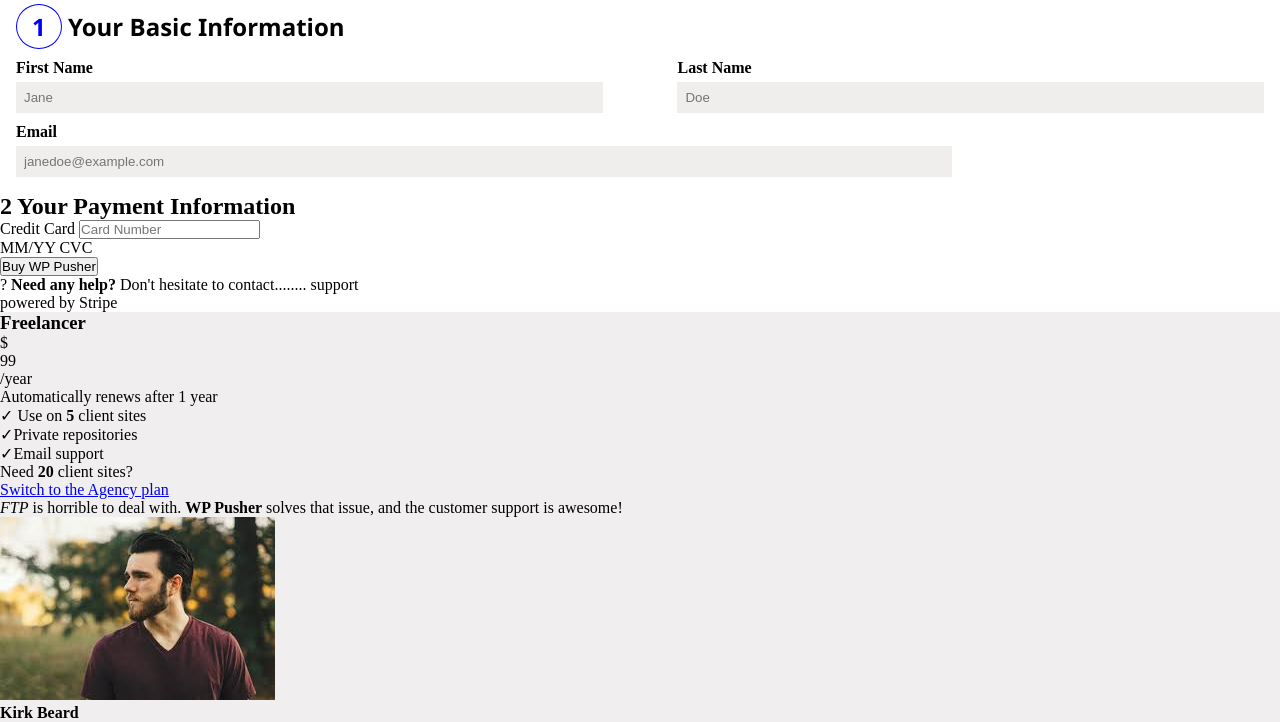
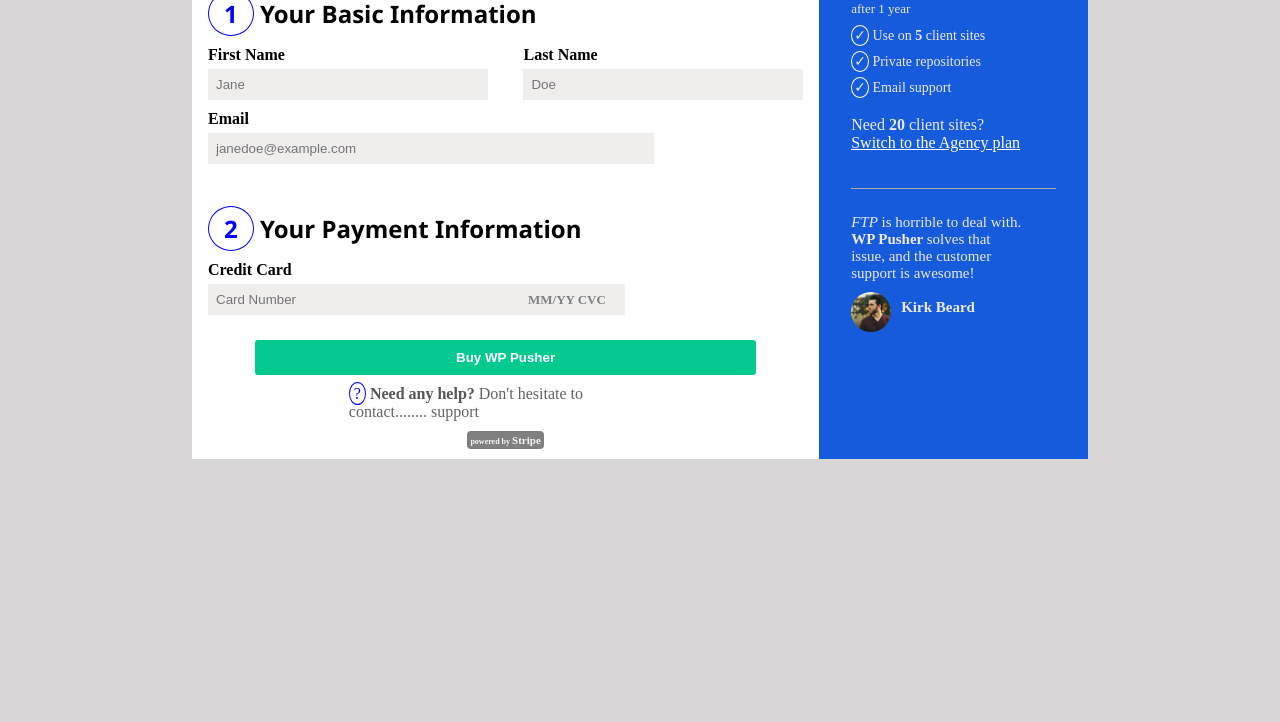
Before and after one commit to Iconvibes/month2assignmet-Alt, a plain HTML site: page assignment5/index.html in a window 1280 px wide. Shown: the part 204-926 px from the top of the page. After the commit the page ends 800 px from the top, so only its background shows below. Drawn offline with Linux system fonts and the light colour scheme.

Commit message:
finished assignment 5

```diff
--- a/assignment5/index.html
+++ b/assignment5/index.html
@@ -1,13 +1,12 @@
 <!DOCTYPE html>
 <html lang="en">
   <head>
-  <meta charset="UTF-8">
-  <meta name="viewport" content="width=device-width, initial-scale=1.0">
-  <link rel="stylesheet" href="style.css">
+    <meta charset="UTF-8" />
+    <meta name="viewport" content="width=device-width, initial-scale=1.0" />
+    <link rel="stylesheet" href="style.css" />
     <title>WP Pusher</title>
   </head>
   <body>
-
     <section>
       <header>
         <nav class="navigation">
@@ -27,91 +26,92 @@
 
       <!-- main checkout page -->
       <main>
-
         <div class="check">
           <h1>Checkout</h1>
           <!-- first form -->
           <div class="info">
             <h2><span>1</span> Your Basic Information</h2>
             <form action="">
-
               <div class="name">
-
                 <div>
                   <label for="">First Name</label>
-            <input type="text" placeholder="Jane">
+                  <input type="text" placeholder="Jane" />
                 </div>
 
                 <div>
                   <label for="">Last Name</label>
-            <input type="text" placeholder="Doe">
+                  <input type="text" placeholder="Doe" />
                 </div>
-
               </div>
 
               <div class="email">
                 <label for="">Email</label>
-             <input type="text" placeholder="janedoe@example.com">
+                <input type="text" placeholder="janedoe@example.com" />
               </div>
-
             </form>
           </div>
 
-
           <!-- second form -->
-        <div>
-          <h2><span>2 </span>Your Payment Information</h2>
+          <div class="payment">
+            <h2><span>2</span> Your Payment Information</h2>
             <form action="">
+              <div class="mail">
                 <label for="">Credit Card</label>
-            <input type="text" placeholder="Card Number">
+                <input type="text" placeholder="Card Number" />
                 <p>MM/YY CVC</p>
+              </div>
             </form>
           </div>
 
           <button type="submit">Buy WP Pusher</button>
 
-        <p><span>?</span> <b>Need any help?</b> Don't hesitate to contact........ support</p>
+          <p class="support">
+            <span>?</span> <b>Need any help?</b> Don't hesitate to
+            contact........ support
+          </p>
 
-        <p>powered by <span>Stripe</span></p>
+          <p id="stripe">powered by <span>Stripe</span></p>
         </div>
 
         <!-- freelance div -->
-      <div>
+        <div class="freelance">
           <!-- freelance top -->
-       <div>
+          <div class="freelance-top">
             <h3>Freelancer</h3>
 
-        <div>
+            <div id="price">
               <p>$</p>
               <p>99</p>
               <p>/year</p>
             </div>
 
-        <p>Automatically renews after 1 year</p>
+            <p id="auto">Automatically renews after 1 year</p>
 
-        <ul>
+            <ul id="list">
               <li><span>&check;</span> Use on <b>5</b> client sites</li>
-          <li><span>&check;</span>Private repositories</li>
-          <li><span>&check;</span>Email support</li>
+              <li><span>&check;</span> Private repositories</li>
+              <li><span>&check;</span> Email support</li>
             </ul>
 
-        <p>Need <b>20</b> client sites? <br>
-        <a href="#">Switch to the Agency plan</a></p>
+            <p class="client">
+              Need <b>20</b> client sites? <br />
+              <a href="#">Switch to the Agency plan</a>
+            </p>
           </div>
 
           <!-- freelance bottom -->
+          <div class="freelance-bottom">
+            <p>
+              <i>FTP</i> is horrible to deal with. <b>WP Pusher </b>solves that
+              issue, and the customer support is awesome!
+            </p>
             <div>
-          <p><i>FTP</i> is horrible to deal with. <b>WP Pusher </b>solves that issue, and the customer support is awesome!</p>
-          <div>
-            <img src="./images/avatar.jpg" alt="">
+              <img src="./images/avatar.jpg" alt="" />
               <p><b>Kirk Beard</b></p>
             </div>
           </div>
         </div>
-
       </main>
     </section>
-
-
   </body>
 </html>
--- a/assignment5/style.css
+++ b/assignment5/style.css
@@ -4,7 +4,7 @@
   box-sizing: border-box;
 }
 body{
-  background: rgb(240, 238, 238);
+  background: rgb(216, 214, 214);
 }
 
 header{
@@ -40,13 +40,18 @@ header{
   border-radius: 5px;
 }
 
-/* main{
-
-} */
+main{
+  display: flex;
+  align-items: stretch;
+  width: 70%;
+  margin: 1.2rem auto;
+}
 
 .check{
   background: white;
-  margin-top: 2rem;
+  width: 70%;
+
+  /* margin-top: 2rem; */
 }
 .check h1{
   text-shadow: 2px 1px 1px lightgray;
@@ -56,6 +61,7 @@ header{
 }
 .info{
   padding:1rem ;
+  margin-bottom: 1rem;
 }
 .info h2{
   font-weight: 600;
@@ -96,3 +102,155 @@ header{
 .email input{
   width: 75%;
 }
+
+.payment{
+  padding:1rem ;
+  margin-bottom: 1rem;
+}
+.payment h2{
+  font-weight: 600;
+  font-family: 'Segoe UI', Tahoma, Geneva, Verdana, sans-serif;
+  margin-bottom: 1rem;
+}
+.payment h2 span{
+  color: blue;
+  padding: 5px 15px;
+  border: 1px solid blue;
+  border-radius: 50%;
+  font-weight: bold;
+}
+.mail label{
+ display: block;
+ font-weight: bold;
+ margin-bottom: 5px;
+}
+.mail input{
+  background: rgb(240, 237, 237);
+  border: none;
+  padding: 8px;
+  width: 70%;
+}
+.mail p{
+  color: gray;
+  font-weight: 600;
+  font-size: small;
+  margin-top: -23px;
+  margin-left:20rem;
+}
+
+button{
+  background: rgb(5, 202, 143);
+  padding: 10px;
+  display: block;
+  width: 80%;
+  margin: 10px auto;
+  border: none;
+  border-radius: 3px;
+  font-weight: bold;
+  color: white;
+}
+.support{
+  color: rgb(100, 99, 99);
+  width: 50%;
+  margin: 10px auto;
+}
+.support span{
+  border: 1px solid blue;
+  padding: 2px 4px;
+  border-radius: 50%;
+  color: blue;
+}
+.support b{
+  color: rgb(88, 87, 87);
+}
+#stripe{
+  background: gray;
+  width: fit-content;
+  padding: 3px;
+  border-radius: 4px;
+  margin: 10px auto;
+  color: whitesmoke;
+  font-size: 8px;
+  font-weight: 800;
+}
+#stripe span{
+  font-size: 11px;
+}
+
+.freelance{
+  width: 30%;
+  padding: 2rem;
+  background: rgb(21, 91, 219);
+  color: rgb(238, 233, 233);
+}
+.freelance-top{
+  padding-bottom: 1rem;
+  border-bottom: 0.1rem solid rgb(173, 172, 172);
+}
+.freelance-top h3{
+  font-size: 18px;
+  font-weight: 500;
+  margin: 5px 0;
+}
+#price{
+  display: flex;
+  gap: 5px;
+}
+#price p:nth-child(1){
+  font-size: 15px;
+  margin-top: 3px;
+}
+#price p:nth-child(2){
+  font-size: 35px;
+  font-weight: 100;
+}
+#price p:nth-child(3){
+  font-size: 13px;
+  align-self: flex-end;
+  margin-bottom: 5px;
+}
+#auto{
+  font-size: 13px;
+  font-weight: 400;
+  width: 60%;
+}
+
+#list{
+  list-style: none;
+  font-size: 14px;
+  margin: 10px 0;
+}
+#list li{
+  margin-bottom: 9px;
+}
+#list li span {
+  border: 1px solid white;
+  padding: 2px;
+  border-radius: 50%;
+}
+.client{
+  margin: 20px 0;
+}
+.client a{
+  color: white;
+}
+.freelance-bottom{
+  margin-top: 25px;
+}
+.freelance-bottom p{
+  font-size: 15px;
+  width: 85%;
+  margin-bottom: 10px;
+}
+.freelance-bottom div{
+  display: flex;
+  gap: 10px;
+  align-items: center;
+}
+.freelance-bottom div img{
+  width: 40px;
+  height: 40px;
+  object-fit: cover;
+  object-position: center;
+  border-radius: 50%;
+}
```
Lines whose indentation alone changed are shown as unchanged.
